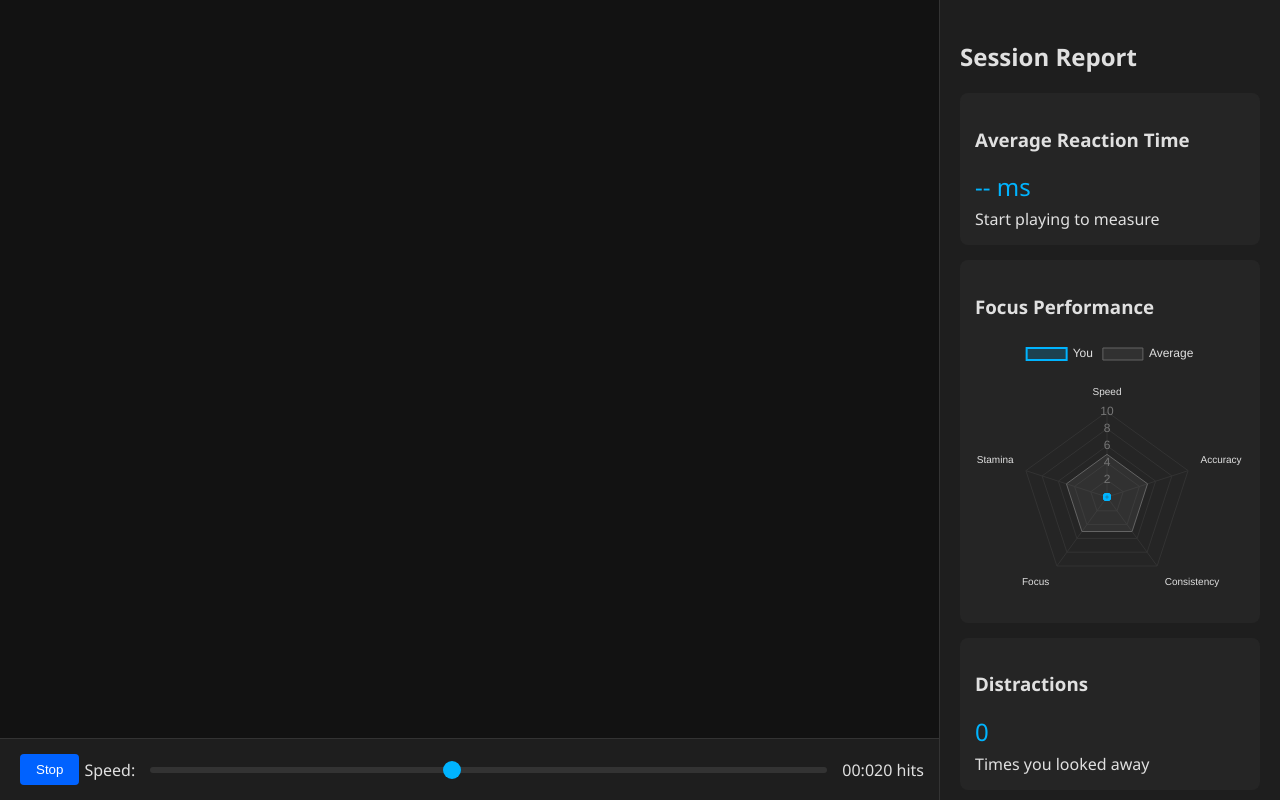
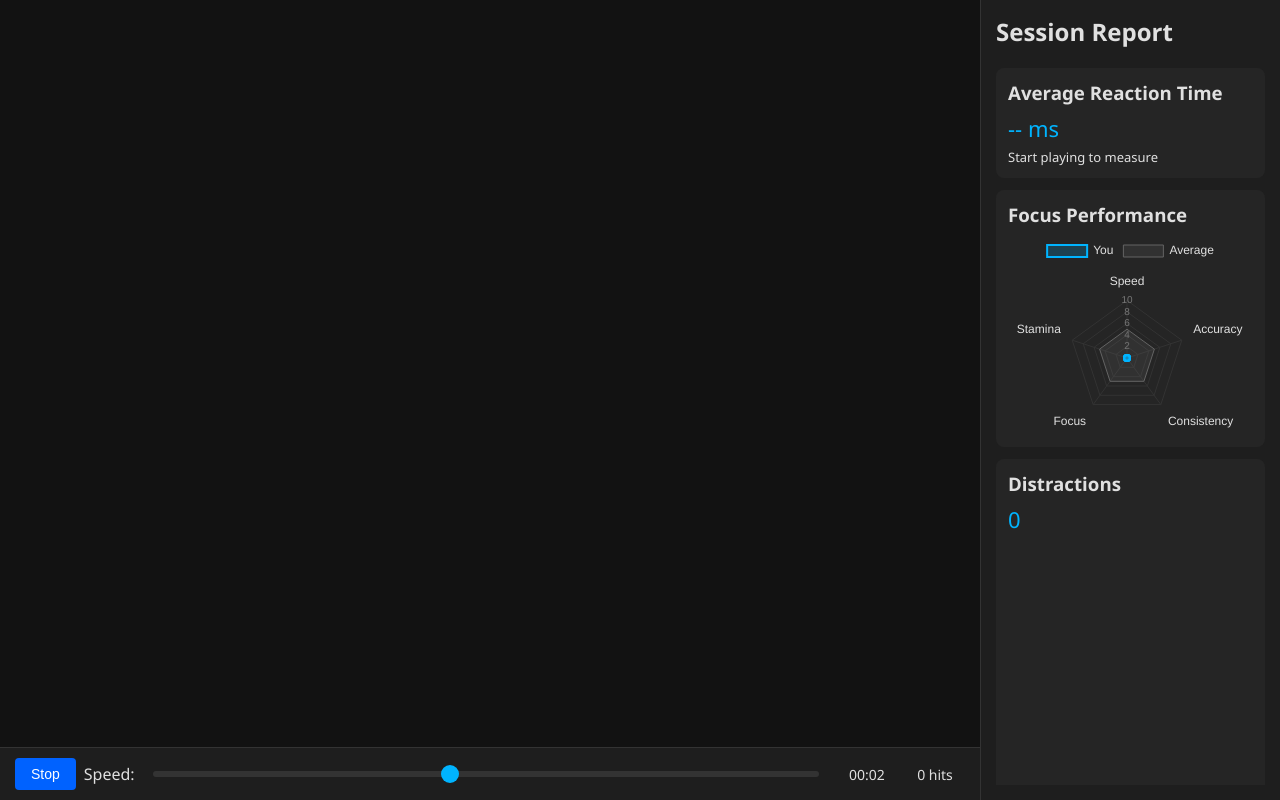
Before and after one commit to cortex-cradle/MindForge, a plain HTML site: page Focus-Blitz.html in a window 1280 px wide. Both pictures are taken after a click on the button "Start". Drawn offline with nearby package versions, Linux system fonts and the light colour scheme.

Commit message:
Update Focus-Blitz.html

```diff
--- a/Focus-Blitz.html
+++ b/Focus-Blitz.html
@@ -2,23 +2,36 @@
 <html lang="en">
 <head>
     <meta charset="UTF-8">
-    <meta name="viewport" content="width=device-width, initial-scale=1.0">
+    <meta name="viewport" content="width=device-width, initial-scale=1.0, maximum-scale=1.0, user-scalable=no">
     <title>Focus Blitz</title>
     <style>
+        * {
+            box-sizing: border-box;
+            -webkit-tap-highlight-color: transparent;
+        }
+
         body {
             margin: 0;
             padding: 0;
             background-color: #121212;
             color: #e0e0e0;
-            font-family: 'Segoe UI', sans-serif;
+            font-family: 'Segoe UI', Tahoma, Geneva, Verdana, sans-serif;
             overflow: hidden;
+            height: 100vh;
+            touch-action: manipulation;
+        }
+
+        #main-container {
             display: flex;
-            height: 100vh;
+            flex-direction: column;
+            height: 100%;
+            width: 100%;
         }
 
         #game-container {
             flex: 1;
             position: relative;
+            overflow: hidden;
             display: flex;
             flex-direction: column;
         }
@@ -27,7 +40,7 @@
             flex: 1;
             position: relative;
             overflow: hidden;
-            cursor: crosshair;
+            touch-action: manipulation;
         }
 
         .target {
@@ -39,27 +52,24 @@
             box-shadow: 0 0 15px #00b4ff, inset 0 0 5px rgba(255, 255, 255, 0.5);
             transform: translate(-50%, -50%);
             transition: transform 0.1s;
-        }
-
-        .target:hover {
-            transform: translate(-50%, -50%) scale(1.1);
-        }
-
-        .target:active {
-            transform: translate(-50%, -50%) scale(0.9);
+            touch-action: manipulation;
         }
 
         #controls {
-            padding: 15px;
+            padding: 10px 15px;
             display: flex;
             align-items: center;
             background-color: #1e1e1e;
             border-top: 1px solid #333;
+            flex-wrap: wrap;
+            gap: 8px;
+            flex-shrink: 0;
         }
 
         #speed-slider {
             flex: 1;
-            margin: 0 15px;
+            min-width: 100px;
+            margin: 0 10px;
             -webkit-appearance: none;
             height: 6px;
             background: #333;
@@ -82,31 +92,36 @@
             padding: 8px 16px;
             border-radius: 4px;
             cursor: pointer;
-            margin: 0 5px;
+            font-size: 14px;
             transition: background-color 0.2s;
-        }
-
-        button:hover {
-            background-color: #00b4ff;
+            touch-action: manipulation;
+            flex-shrink: 0;
         }
 
         #stats-panel {
-            width: 300px;
             background-color: #1e1e1e;
-            padding: 20px;
-            border-left: 1px solid #333;
+            padding: 15px;
+            border-top: 1px solid #333;
             overflow-y: auto;
+            display: flex;
+            flex-direction: column;
+            height: 40vh;
+        }
+
+        .stats-content {
+            overflow-y: auto;
+            flex: 1;
         }
 
         .stat-card {
             background-color: #252525;
-            padding: 15px;
+            padding: 12px;
             border-radius: 8px;
-            margin-bottom: 15px;
+            margin-bottom: 12px;
         }
 
         .stat-value {
-            font-size: 24px;
+            font-size: 22px;
             color: #00b4ff;
             margin: 5px 0;
         }
@@ -126,26 +141,72 @@
             align-items: center;
             justify-content: center;
             background-color: #252525;
-            margin-top: 20px;
+            margin-top: auto;
             overflow: hidden;
+            width: 100%;
+            flex-shrink: 0;
         }
 
-        canvas {
+        #radar-container {
+            height: 200px;
             width: 100%;
-            height: 200px;
+            position: relative;
         }
 
-        @media (max-width: 768px) {
+        #timer, #score {
+            font-size: 14px;
+            min-width: 60px;
+            text-align: center;
+            flex-shrink: 0;
+        }
+
+        @media (min-width: 768px) {
+            #main-container {
+                flex-direction: row;
+            }
+
+            #game-container {
+                flex: 2;
+            }
+
             #stats-panel {
-                display: none;
+                flex: 1;
+                width: 300px;
+                max-width: 300px;
+                border-top: none;
+                border-left: 1px solid #333;
+                height: 100%;
             }
-            #game-container {
-                width: 100%;
+        }
+
+        @media (max-width: 480px) {
+            .target {
+                width: 35px;
+                height: 35px;
+            }
+
+            #controls {
+                gap: 6px;
+            }
+
+            #speed-slider {
+                min-width: 80px;
+                margin: 0 5px;
+            }
+
+            #timer, #score {
+                font-size: 13px;
+                min-width: 50px;
+            }
+
+            #stats-panel {
+                height: 35vh;
             }
         }
     </style>
 </head>
 <body>
+    <div id="main-container">
         <div id="game-container">
             <div id="game-area"></div>
             <div id="controls">
@@ -158,30 +219,34 @@
         </div>
 
         <div id="stats-panel">
-        <h2>Session Report</h2>
+            <h2 style="margin-top: 0;">Session Report</h2>
+            <div class="stats-content">
                 <div class="stat-card">
-            <h3>Average Reaction Time</h3>
+                    <h3 style="margin: 0 0 8px 0;">Average Reaction Time</h3>
                     <div class="stat-value" id="avg-reaction">-- ms</div>
-            <div id="reaction-feedback">Start playing to measure</div>
+                    <div id="reaction-feedback" style="font-size: 13px;">Start playing to measure</div>
                 </div>
 
                 <div class="stat-card">
-            <h3>Focus Performance</h3>
+                    <h3 style="margin: 0 0 8px 0;">Focus Performance</h3>
+                    <div id="radar-container">
                         <canvas id="radar-chart"></canvas>
+                    </div>
                 </div>
 
                 <div class="stat-card">
-            <h3>Distractions</h3>
+                    <h3 style="margin: 0 0 8px 0;">Distractions</h3>
                     <div class="stat-value" id="distractions">0</div>
-            <div>Times you looked away</div>
+                    <div style="font-size: 13px;">Times you looked away</div>
+                </div>
             </div>
 
-        <!-- Adsterra Ad Code Start -->
+            <!-- Adsterra Ad Code -->
             <div id="ad-space">
                 <script async="async" data-cfasync="false" src="//pl27029569.profitableratecpm.com/92ebd279d167fcd8db525b95933a1c2d/invoke.js"></script>
                 <div id="container-92ebd279d167fcd8db525b95933a1c2d"></div>
             </div>
-        <!-- Adsterra Ad Code End -->
+        </div>
     </div>
 
     <script src="https://cdn.jsdelivr.net/npm/chart.js"></script>
@@ -197,7 +262,8 @@
         let maxStreak = 0;
         let speed = 5;
         let timerInterval;
-        let lastMouseMoveTime = Date.now();
+        let lastInteractionTime = Date.now();
+        let currentTarget = null;
 
         // DOM elements
         const gameArea = document.getElementById('game-area');
@@ -208,6 +274,7 @@
         const avgReactionDisplay = document.getElementById('avg-reaction');
         const reactionFeedback = document.getElementById('reaction-feedback');
         const distractionsDisplay = document.getElementById('distractions');
+        const statsContent = document.querySelector('.stats-content');
 
         // Initialize radar chart
         const radarCtx = document.getElementById('radar-chart').getContext('2d');
@@ -231,15 +298,25 @@
                 }]
             },
             options: {
+                responsive: true,
+                maintainAspectRatio: false,
                 scales: {
                     r: {
                         angleLines: { color: '#333' },
                         grid: { color: '#333' },
-                        pointLabels: { color: '#e0e0e0' },
+                        pointLabels: {
+                            color: '#e0e0e0',
+                            font: {
+                                size: window.innerWidth < 480 ? 10 : 12
+                            }
+                        },
                         ticks: {
                             backdropColor: 'transparent',
                             color: '#777',
-                            showLabelBackdrop: false
+                            showLabelBackdrop: false,
+                            font: {
+                                size: window.innerWidth < 480 ? 8 : 10
+                            }
                         },
                         suggestedMin: 0,
                         suggestedMax: 10
@@ -247,7 +324,12 @@
                 },
                 plugins: {
                     legend: {
-                        labels: { color: '#e0e0e0' }
+                        labels: {
+                            color: '#e0e0e0',
+                            font: {
+                                size: window.innerWidth < 480 ? 10 : 12
+                            }
+                        }
                     }
                 }
             }
@@ -256,7 +338,21 @@
         // Event listeners
         startBtn.addEventListener('click', toggleGame);
         speedSlider.addEventListener('input', updateSpeed);
-        gameArea.addEventListener('mousemove', trackActivity);
+
+        // Track both mouse and touch interactions
+        gameArea.addEventListener('mousemove', trackInteraction);
+        gameArea.addEventListener('touchmove', trackInteraction, { passive: false });
+        gameArea.addEventListener('touchstart', trackInteraction, { passive: false });
+
+        // Handle window resize
+        window.addEventListener('resize', function() {
+            radarChart.update();
+        });
+
+        // Prevent sidebar from scrolling when touching game area
+        gameArea.addEventListener('touchstart', function(e) {
+            e.stopPropagation();
+        }, { passive: false });
 
         // Game functions
         function toggleGame() {
@@ -290,7 +386,11 @@
         function endGame() {
             gameActive = false;
             clearInterval(timerInterval);
-            gameArea.innerHTML = '';
+
+            if (currentTarget) {
+                currentTarget.remove();
+                currentTarget = null;
+            }
 
             // Update stats
             const avgReaction = hits > 0 ? Math.round(totalReactionTime / hits) : 0;
@@ -333,15 +433,19 @@
             speed = parseInt(speedSlider.value);
         }
 
-        function trackActivity() {
-            lastMouseMoveTime = Date.now();
+        function trackInteraction(e) {
+            // Prevent scrolling on touch devices
+            if (e.type === 'touchmove' || e.type === 'touchstart') {
+                e.preventDefault();
+            }
+            lastInteractionTime = Date.now();
         }
 
         function checkDistraction() {
             if (!gameActive) return;
 
             const now = Date.now();
-            if (now - lastMouseMoveTime > 2000) { // 2 seconds of inactivity
+            if (now - lastInteractionTime > 2000) { // 2 seconds of inactivity
                 distractions++;
                 distractionsDisplay.textContent = distractions;
                 streak = 0;
@@ -351,17 +455,22 @@
         function spawnTarget() {
             if (!gameActive) return;
 
+            // Remove existing target if any
+            if (currentTarget) {
+                currentTarget.remove();
+            }
+
             targetCount++;
-            const target = document.createElement('div');
-            target.className = 'target';
+            currentTarget = document.createElement('div');
+            currentTarget.className = 'target';
 
             // Random position with margin
             const margin = 50;
             const x = margin + Math.random() * (gameArea.offsetWidth - 2 * margin);
             const y = margin + Math.random() * (gameArea.offsetHeight - 2 * margin);
 
-            target.style.left = `${x}px`;
-            target.style.top = `${y}px`;
+            currentTarget.style.left = `${x}px`;
+            currentTarget.style.top = `${y}px`;
 
             // Parabolic motion
             const amplitude = 50 + Math.random() * 100;
@@ -372,7 +481,7 @@
             let lastFrameTime = spawnTime;
 
             function animate() {
-                if (!gameActive) return;
+                if (!gameActive || !currentTarget) return;
 
                 const now = Date.now();
                 const deltaTime = now - lastFrameTime;
@@ -381,17 +490,23 @@
                 phase += frequency * deltaTime;
                 const offsetY = amplitude * Math.sin(phase);
 
-                target.style.transform = `translate(-50%, -50%) translateY(${offsetY}px)`;
+                currentTarget.style.transform = `translate(-50%, -50%) translateY(${offsetY}px)`;
 
                 requestAnimationFrame(animate);
             }
 
             animate();
 
-            target.addEventListener('click', function(e) {
-                if (!gameActive) return;
+            // Handle both mouse and touch events
+            currentTarget.addEventListener('click', handleTargetClick);
+            currentTarget.addEventListener('touchend', handleTargetClick);
 
+            function handleTargetClick(e) {
+                if (!gameActive || !currentTarget) return;
+
+                e.preventDefault();
                 e.stopPropagation();
+
                 const reactionTime = Date.now() - spawnTime;
                 totalReactionTime += reactionTime;
                 hits++;
@@ -413,16 +528,18 @@
                     createConfetti(x, y);
                 }
 
-                target.remove();
+                currentTarget.remove();
+                currentTarget = null;
                 setTimeout(spawnTarget, 500 + Math.random() * 1000 / speed);
-            });
+            }
 
-            gameArea.appendChild(target);
+            gameArea.appendChild(currentTarget);
 
             // Auto-remove after some time if not clicked
             setTimeout(() => {
-                if (target.parentNode) {
-                    target.remove();
+                if (currentTarget && currentTarget.parentNode) {
+                    currentTarget.remove();
+                    currentTarget = null;
                     streak = 0;
                     setTimeout(spawnTarget, 500 + Math.random() * 1000 / speed);
                 }
```
Lines whose indentation alone changed are shown as unchanged.
